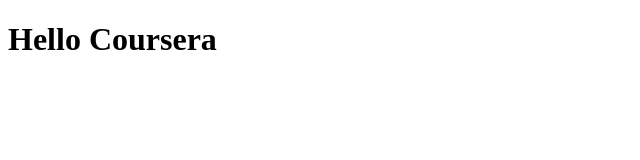
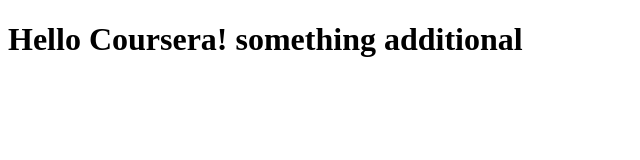
Before and after one commit to bahaadabbagh/courseraAssignments, a plain HTML site: page site/index.html in a window 1280 px wide. Shown: the whole page, without its empty margins (0-640 px from the left). Drawn offline with Linux system fonts and the light colour scheme.

Commit message:
added a sentence

```diff
--- a/site/index.html
+++ b/site/index.html
@@ -13,6 +13,6 @@
 
  </head>
  <body>
- <h1> Hello Coursera </h1>
+ 	<h1> Hello Coursera! something additional</h1>
  </body>
 </html>
```
